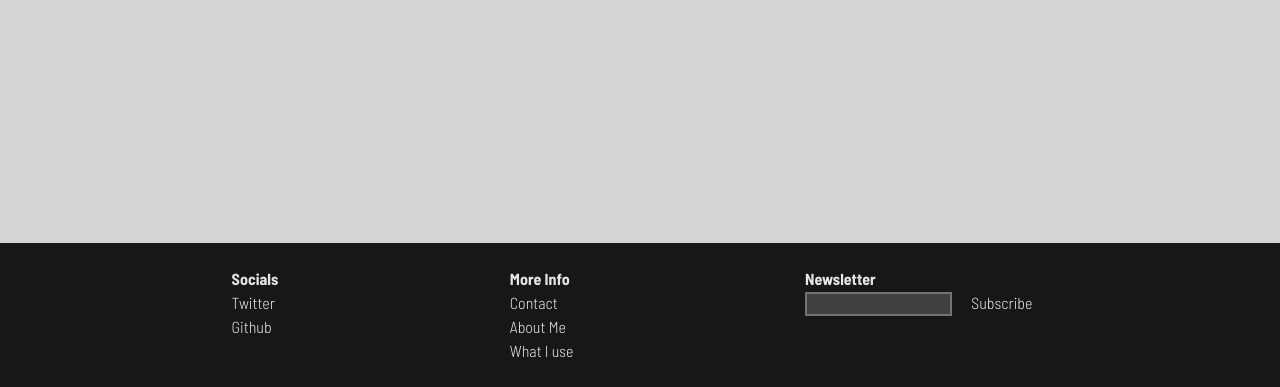
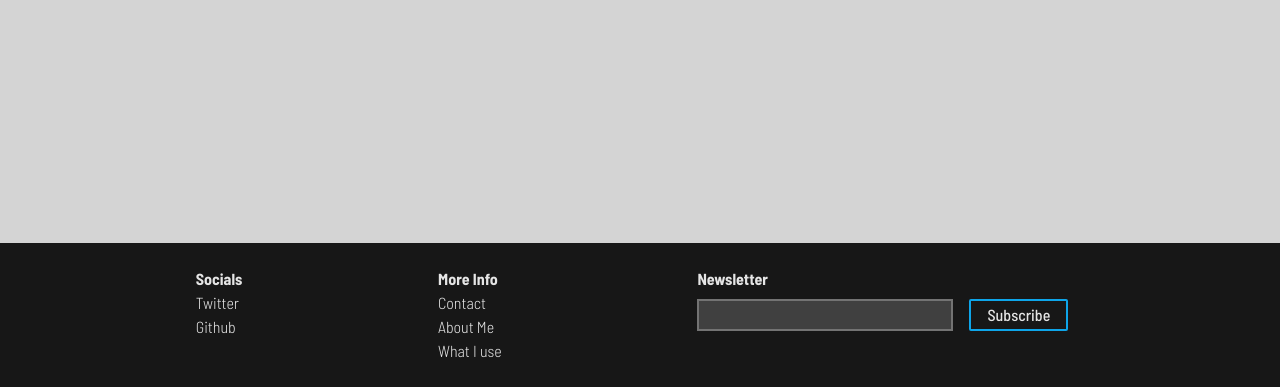
Before and after one commit to fabianmartinezcaro/blog, a website: page public/index.html in a window 1280 px wide. Shown: the part 413-800 px from the top of the page. Drawn offline with Linux system fonts and the light colour scheme.

Commit message:
footer progress | newsletter input and button

```diff
--- a/css/main.css
+++ b/css/main.css
@@ -78,6 +78,10 @@
 
         @apply
         border-2
+        w-64
+        h-8
+        pl-2
+        my-2
         border-neutral-500
         bg-neutral-700
         text-sm
@@ -88,8 +92,14 @@
     .button-black{
 
         @apply
+        border-2
+        border-sky-500
+        font-medium
+        h-8
         px-4
-        rounded-md
+        mx-4
+        my-2
+        rounded-sm
         hover:bg-sky-500
         hover:duration-300
 
--- a/public/index.html
+++ b/public/index.html
@@ -108,7 +108,7 @@
 
         <div class="flex flex-col">
             <span class="font-bold">Newsletter</span>
-            <div>
+            <div class="flex flex-row justify-center content-center">
                 <input class="input-black-style" type="text">
                 <button class="button-black">Subscribe</button>
             </div>
```
Also changed, not shown: public/css/style.css.
